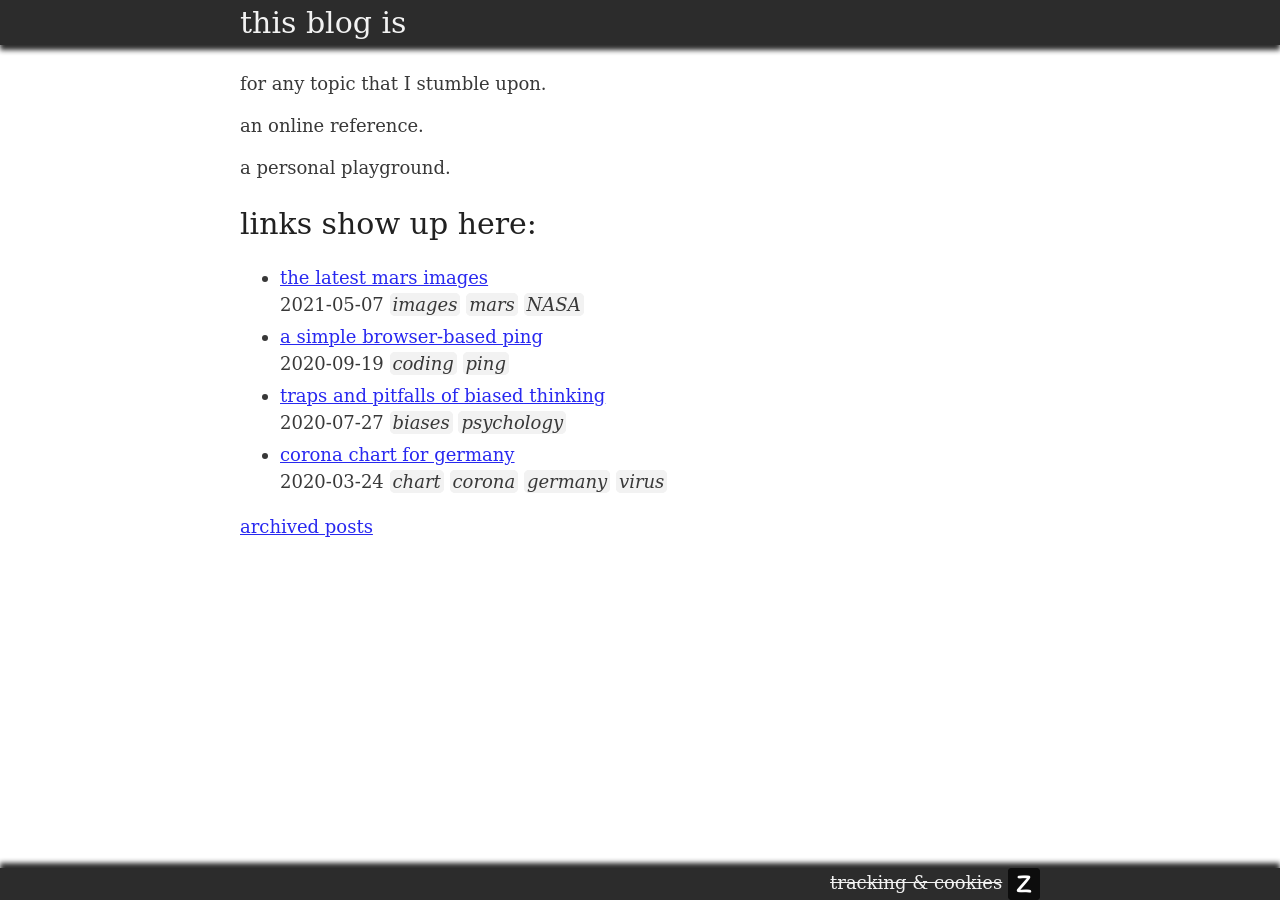
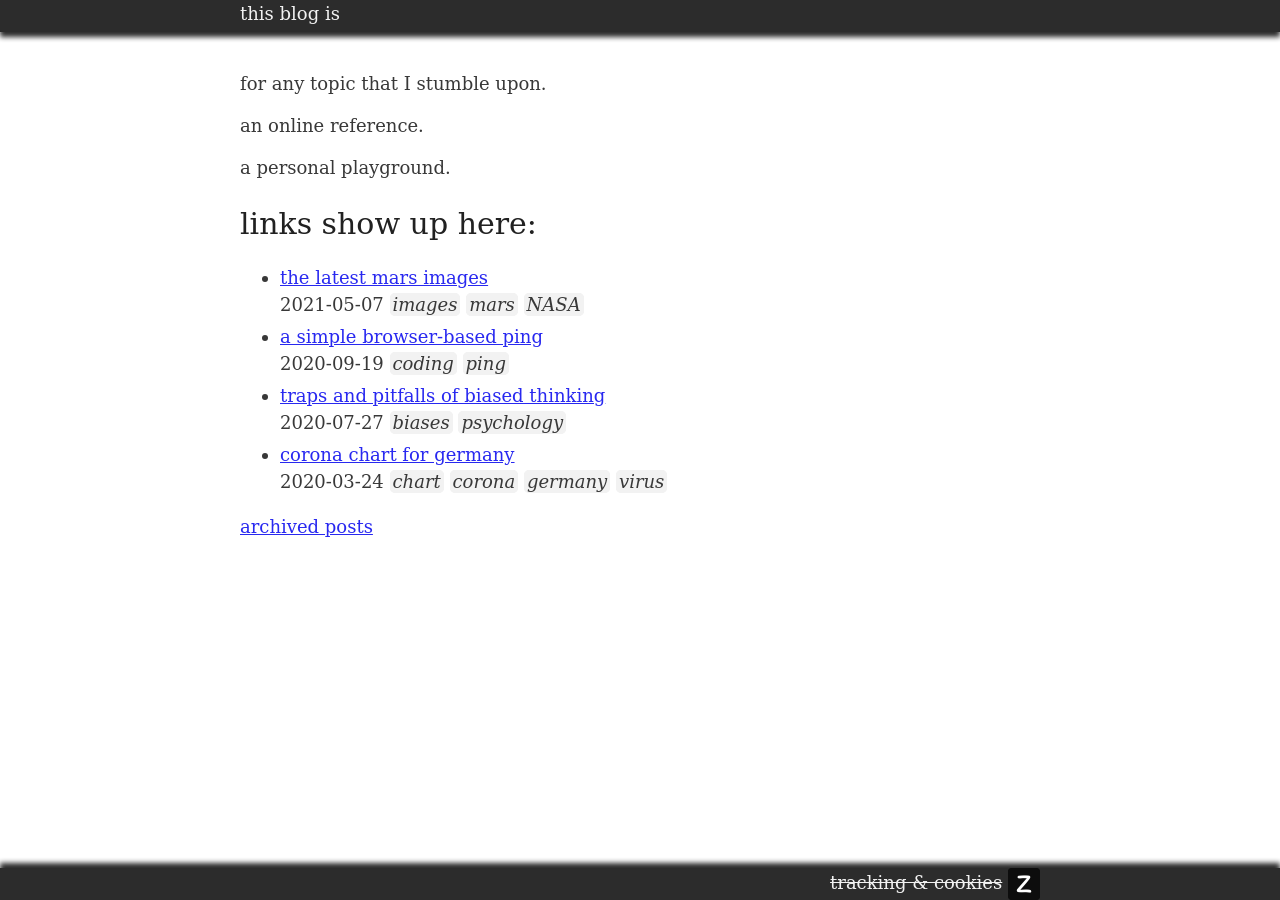
Before and after one commit to ZackDev/zackdev.github.io, a Jekyll site: the page built from pages/index.md, in a window 1280 px wide. Built offline with Jekyll 4.4.1, drawn with Linux system fonts in a browser that asks for light colours.

Commit message:
header now uses flexbox

```diff
--- a/_layouts/default.html
+++ b/_layouts/default.html
@@ -18,8 +18,8 @@
   <body>
     <!-- header start -->
     <div id="header-wrap" class="outer">
-      <header class="inner">
-        <h1 id="page-title">{{ page.title }}</h1>
+      <header class="inner flex-row" style="align-items: center;">
+        <div id="page-title">{{ page.title }}<div>
       </header>
     </div>
     <!-- header end -->
--- a/_sass/main.scss
+++ b/_sass/main.scss
@@ -222,6 +222,7 @@
   position: fixed;
   left: 0;
   top: 0;
+  height: 32px;
   background: $dark-grey;
   z-index: 2;
   opacity: 0.95;
@@ -243,6 +244,7 @@
   position: fixed;
   left: 0;
   bottom: 0;
+  height: 32px;
   background: $dark-grey;
   z-index: 2;
   opacity: 0.95;
```
